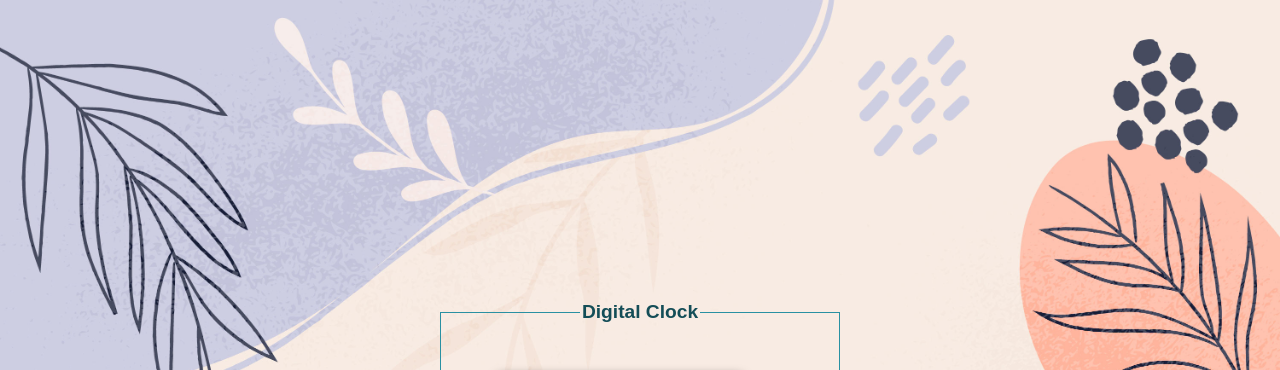
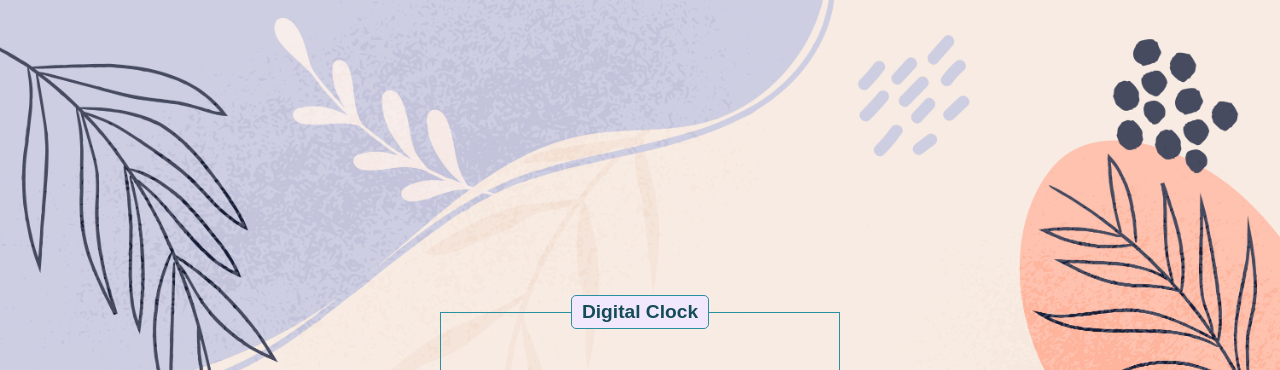
Before and after one commit to Jihad-N/Digital-Clock, a plain HTML site: page index.html in a window 1280 px wide. Shown: the top 370 px of the page. Drawn offline with Linux system fonts and the light colour scheme.

Commit message:
update digital clock UI3

```diff
--- a/style.css
+++ b/style.css
@@ -48,6 +48,10 @@ legend{
     font-weight: bold;
     color: #144d57;
     text-align: center;
+    background-color: #f1e8fe;
+    padding: 5px 10px;
+    border: 1px solid  #2990a2;
+    border-radius: 5px;
 }
 @media only screen and (max-width: 600px) {
     #clock{
```
